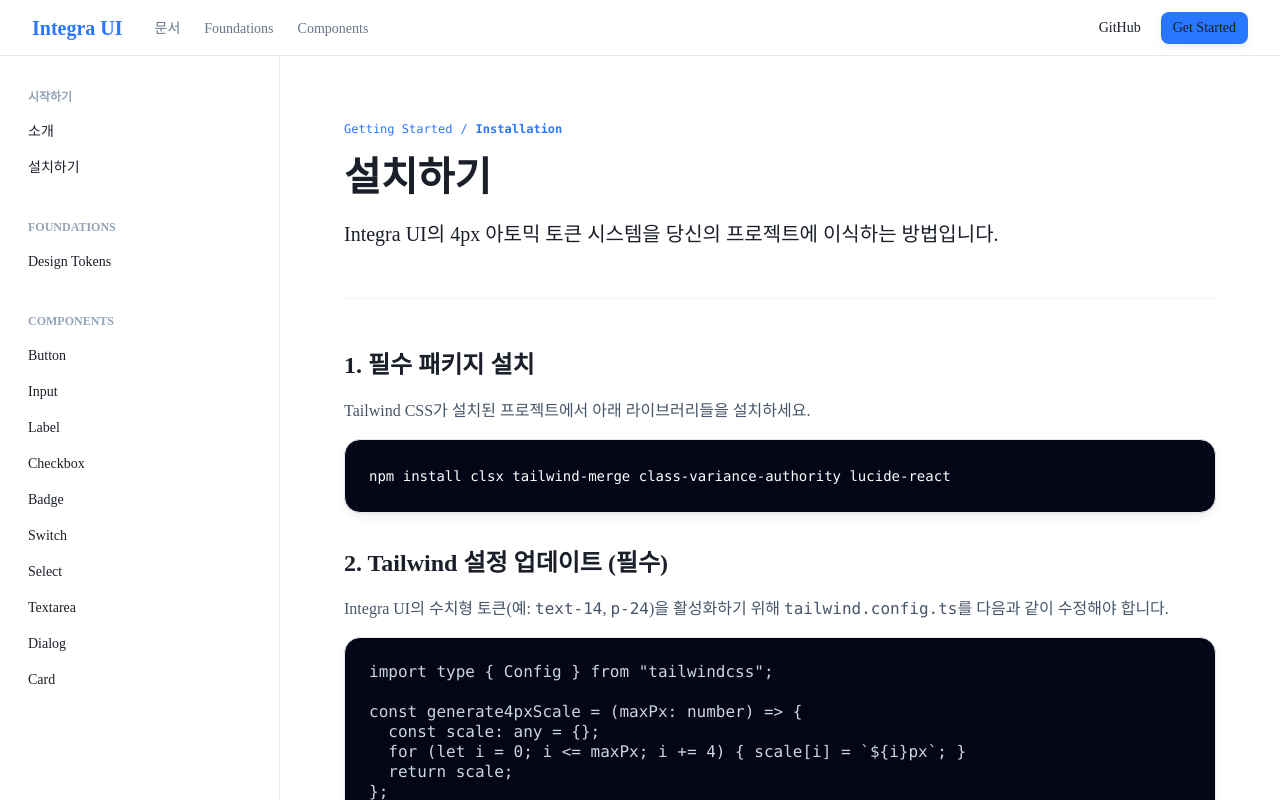
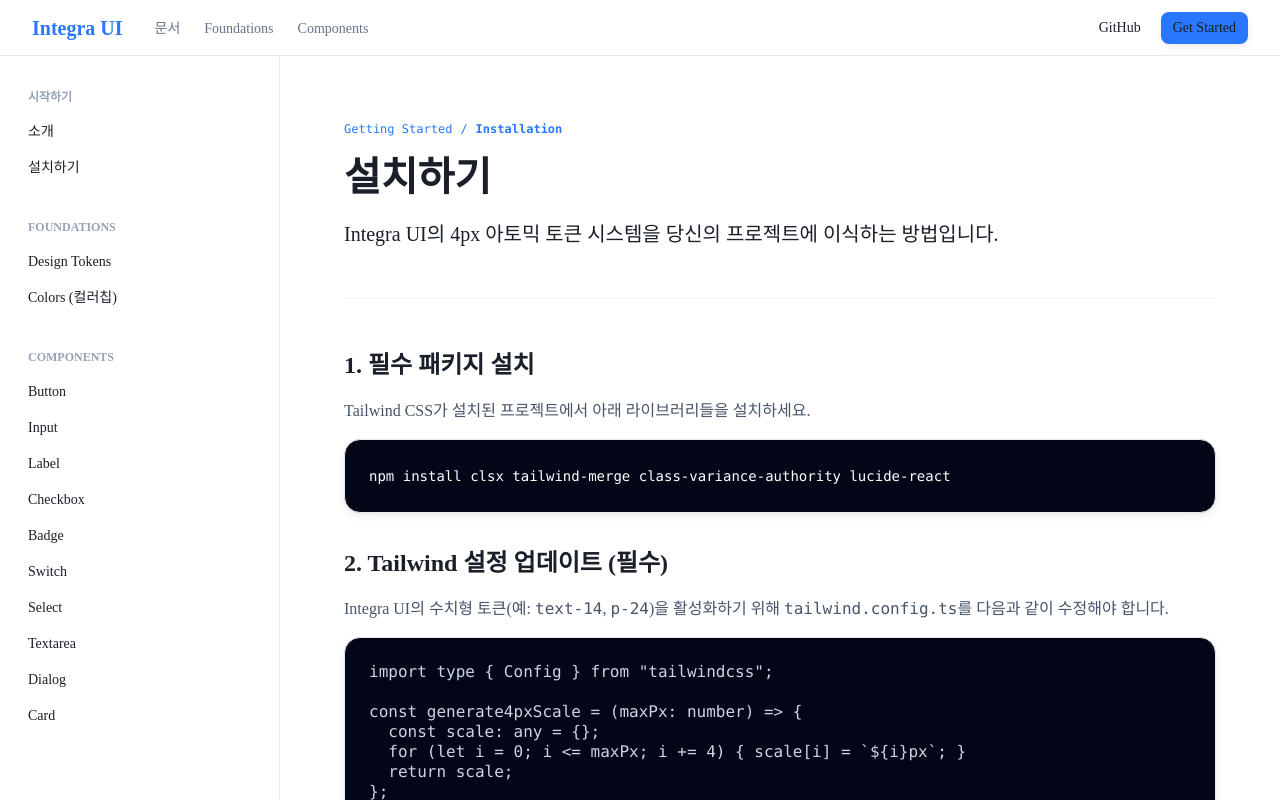
Before and after one commit to taekilKim/integra-ui, a Next.js app in the folder integra-ui/: page /docs/installation in a window 1280 px wide. Shown: the top 800 px of the page. Built offline with nearby package versions, Linux system fonts and the light colour scheme; a web font is replaced by a local one.

Commit message:
add colors into sidebar

```diff
--- a/integra-ui/components/layout/sidebar.tsx
+++ b/integra-ui/components/layout/sidebar.tsx
@@ -6,26 +6,39 @@
   return (
     <div className={cn("pb-48 w-280 border-r min-h-screen", className)}>
       <div className="space-y-16 py-24">
+
         {/* 시작하기 */}
         <div className="px-12 py-8">
           <h2 className="mb-8 px-16 text-12 font-bold uppercase tracking-1 text-slate-400">시작하기</h2>
           <div className="space-y-4">
-            <Link href="/docs"><Button variant="ghost" className="w-full justify-start h-36 px-16 text-14">소개</Button></Link>
-            <Link href="/docs/installation"><Button variant="ghost" className="w-full justify-start h-36 px-16 text-14">설치하기</Button></Link>
+            <Link href="/docs">
+              <Button variant="ghost" className="w-full justify-start h-36 px-16 text-14">소개</Button>
+            </Link>
+            <Link href="/docs/installation">
+              <Button variant="ghost" className="w-full justify-start h-36 px-16 text-14">설치하기</Button>
+            </Link>
           </div>
         </div>
-        {/* Foundations */}
+
+        {/* Foundations (기초 자산) */}
         <div className="px-12 py-8">
           <h2 className="mb-8 px-16 text-12 font-bold uppercase tracking-1 text-slate-400">Foundations</h2>
           <div className="space-y-4">
-            <Link href="/docs/foundations/design-tokens"><Button variant="ghost" className="w-full justify-start h-36 px-16 text-14">Design Tokens</Button></Link>
+            {/* 디자인 토큰 설명 페이지 */}
+            <Link href="/docs/foundations/design-tokens">
+              <Button variant="ghost" className="w-full justify-start h-36 px-16 text-14">Design Tokens</Button>
+            </Link>
+            {/* ✨ 신규 추가: 전용 컬러칩 페이지 */}
+            <Link href="/docs/foundations/colors">
+              <Button variant="ghost" className="w-full justify-start h-36 px-16 text-14">Colors (컬러칩)</Button>
+            </Link>
           </div>
         </div>
-        {/* Components */}
+
+        {/* Components (컴포넌트) */}
         <div className="px-12 py-8">
           <h2 className="mb-8 px-16 text-12 font-bold uppercase tracking-1 text-slate-400">Components</h2>
           <div className="space-y-4">
-            {/* ✨ 여기에 "dialog"를 추가했습니다. */}
             {[
               "button",
               "input",
@@ -46,6 +59,7 @@
             ))}
           </div>
         </div>
+
       </div>
     </div>
   );
```
